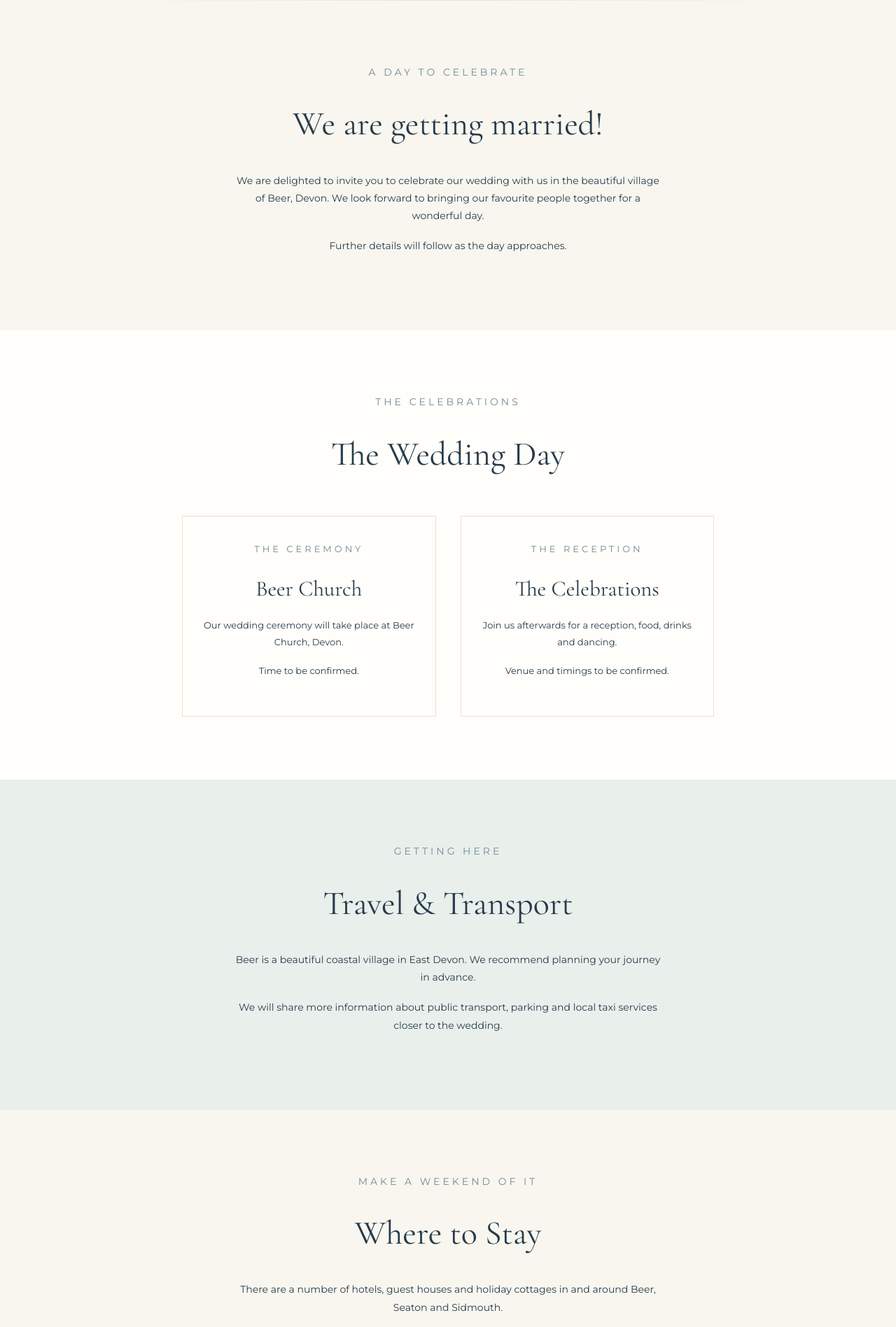
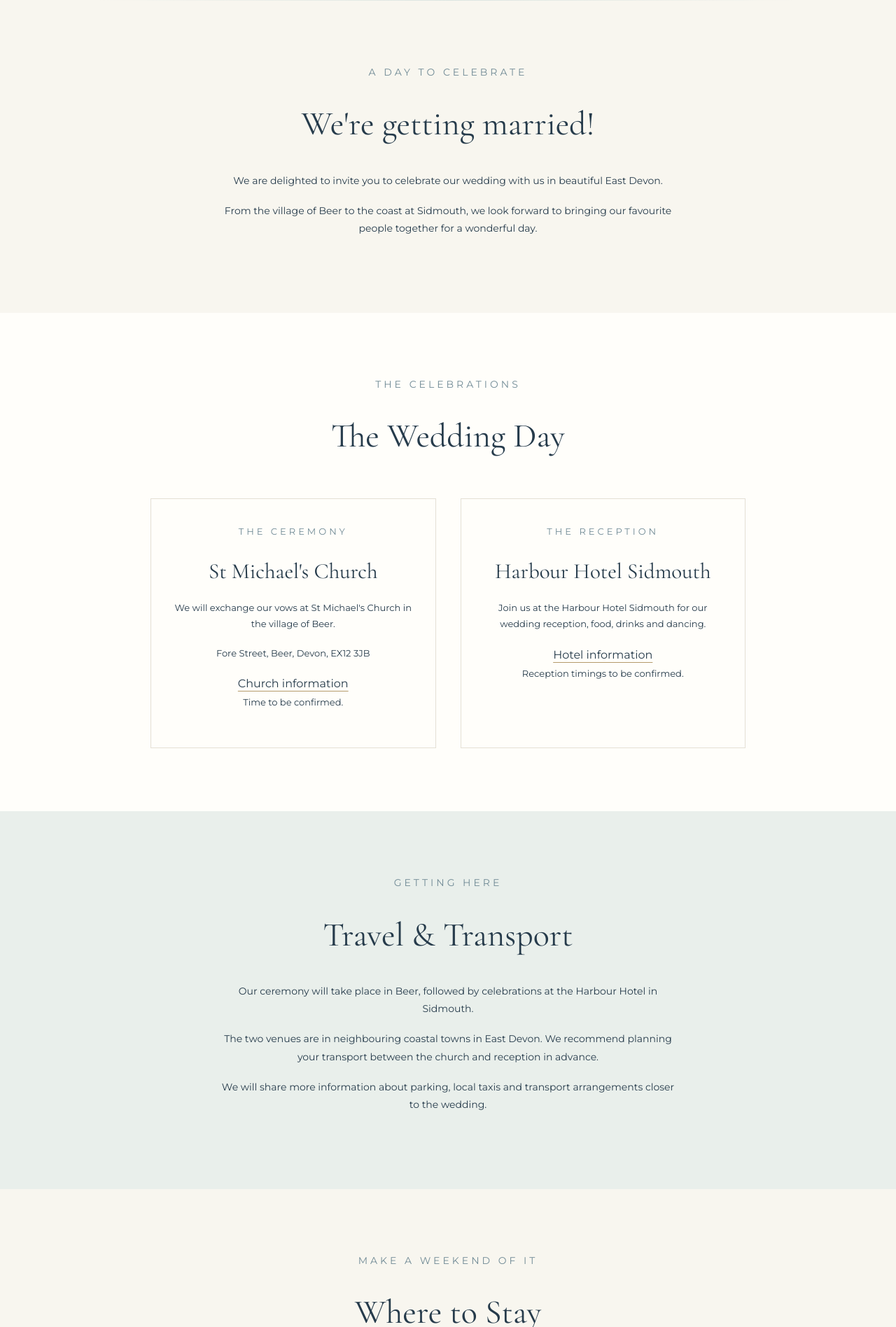
Before and after one commit to 13lcourt-png/Wedding-Website, a plain HTML site: page index.html in a window 1280 px wide. Shown: the part 780-2676 px from the top of the page at 70% size. Drawn offline with nearby package versions, Linux system fonts and the light colour scheme.

Commit message:
Update index.html

```diff
--- a/index.html
+++ b/index.html
@@ -4,8 +4,9 @@
 <head>
 <meta charset="UTF-8">
 <meta name="viewport" content="width=device-width, initial-scale=1.0">
+
 <title>Luke & Hannah | Our Wedding</title>
-<meta name="description" content="Join Luke and Hannah to celebrate their wedding in Beer, Devon, on 1 September 2028.">
+<meta name="description" content="Join Luke and Hannah to celebrate their wedding on 10 June 2028 in Beer and Sidmouth, Devon.">
 
 <link rel="preconnect" href="https://fonts.googleapis.com">
 <link rel="preconnect" href="https://fonts.gstatic.com" crossorigin>
@@ -115,7 +116,7 @@ h1 {
 }
 
 .section-inner {
-  max-width: 760px;
+  max-width: 850px;
   margin: auto;
 }
 
@@ -125,7 +126,7 @@ h1 {
 }
 
 .section p {
-  max-width: 620px;
+  max-width: 650px;
   margin: 0 auto 18px;
   font-size: 14px;
 }
@@ -137,9 +138,7 @@ h1 {
   font-size: 10px;
 }
 
-.details {
-  background: var(--white);
-}
+.details { background: var(--white); }
 
 .detail-grid {
   display: grid;
@@ -155,16 +154,12 @@ h1 {
 
 .detail-card h3 {
   font-size: 31px;
-  margin-bottom: 12px;
+  margin: 12px 0;
 }
 
-.detail-card p {
-  font-size: 13px;
-}
+.detail-card p { font-size: 13px; }
 
-.soft-section {
-  background: #e9efeb;
-}
+.soft-section { background: #e9efeb; }
 
 .button {
   display: inline-block;
@@ -180,6 +175,13 @@ h1 {
 }
 
 .button:hover { background: var(--blue); }
+
+.text-link {
+  color: var(--navy);
+  text-decoration: underline;
+  text-decoration-color: var(--gold);
+  text-underline-offset: 5px;
+}
 
 footer {
   padding: 45px 20px;
@@ -227,8 +229,8 @@ footer p {
     Hannah
   </h1>
 
-  <p class="hero-date">1 September 2028</p>
-  <p class="hero-location">Beer, Devon</p>
+  <p class="hero-date">Saturday 10 June 2028</p>
+  <p class="hero-location">Beer & Sidmouth, Devon</p>
 
   <div class="ornament">✧ &nbsp; ✧ &nbsp; ✧</div>
 
@@ -238,14 +240,18 @@ footer p {
 <section class="section">
   <div class="section-inner">
     <p class="label">A day to celebrate</p>
-    <h2>We are getting married!</h2>
+    <h2>We're getting married!</h2>
+
     <p>
       We are delighted to invite you to celebrate our wedding
-      with us in the beautiful village of Beer, Devon.
-      We look forward to bringing our favourite people together
-      for a wonderful day.
+      with us in beautiful East Devon.
     </p>
-    <p>Further details will follow as the day approaches.</p>
+
+    <p>
+      From the village of Beer to the coast at Sidmouth,
+      we look forward to bringing our favourite people
+      together for a wonderful day.
+    </p>
   </div>
 </section>
 
@@ -255,25 +261,48 @@ footer p {
     <h2>The Wedding Day</h2>
 
     <div class="detail-grid">
+
       <div class="detail-card">
         <p class="label">The ceremony</p>
-        <h3>Beer Church</h3>
+        <h3>St Michael's Church</h3>
+
         <p>
-          Our wedding ceremony will take place at
-          Beer Church, Devon.
+          We will exchange our vows at
+          St Michael's Church in the village of Beer.
         </p>
+
+        <p>Fore Street, Beer, Devon, EX12 3JB</p>
+
+        <a class="text-link"
+           href="https://www.coastalchurch.org.uk/st-michael-s-church-beer"
+           target="_blank"
+           rel="noopener">
+          Church information
+        </a>
+
         <p>Time to be confirmed.</p>
       </div>
 
       <div class="detail-card">
         <p class="label">The reception</p>
-        <h3>The Celebrations</h3>
+        <h3>Harbour Hotel Sidmouth</h3>
+
         <p>
-          Join us afterwards for a reception,
-          food, drinks and dancing.
+          Join us at the Harbour Hotel Sidmouth
+          for our wedding reception, food, drinks
+          and dancing.
         </p>
-        <p>Venue and timings to be confirmed.</p>
+
+        <a class="text-link"
+           href="https://www.harbourhotels.co.uk/our-hotels/devon/harbour-hotel-sidmouth"
+           target="_blank"
+           rel="noopener">
+          Hotel information
+        </a>
+
+        <p>Reception timings to be confirmed.</p>
       </div>
+
     </div>
   </div>
 </section>
@@ -282,13 +311,22 @@ footer p {
   <div class="section-inner">
     <p class="label">Getting here</p>
     <h2>Travel & Transport</h2>
+
     <p>
-      Beer is a beautiful coastal village in East Devon.
-      We recommend planning your journey in advance.
+      Our ceremony will take place in Beer, followed by
+      celebrations at the Harbour Hotel in Sidmouth.
     </p>
+
     <p>
-      We will share more information about public transport,
-      parking and local taxi services closer to the wedding.
+      The two venues are in neighbouring coastal towns
+      in East Devon. We recommend planning your transport
+      between the church and reception in advance.
+    </p>
+
+    <p>
+      We will share more information about parking,
+      local taxis and transport arrangements closer
+      to the wedding.
     </p>
   </div>
 </section>
@@ -297,14 +335,23 @@ footer p {
   <div class="section-inner">
     <p class="label">Make a weekend of it</p>
     <h2>Where to Stay</h2>
+
     <p>
-      There are a number of hotels, guest houses and
-      holiday cottages in and around Beer, Seaton and Sidmouth.
+      The Harbour Hotel Sidmouth offers accommodation
+      overlooking the beautiful Jurassic Coast.
     </p>
+
     <p>
-      We will provide some accommodation recommendations
-      and local information here.
+      There are also a number of hotels, guest houses
+      and holiday cottages in Beer, Seaton and Sidmouth.
     </p>
+
+    <a class="button"
+       href="https://www.harbourhotels.co.uk/our-hotels/devon/harbour-hotel-sidmouth"
+       target="_blank"
+       rel="noopener">
+      Explore Harbour Hotel
+    </a>
   </div>
 </section>
 
@@ -312,9 +359,15 @@ footer p {
   <div class="section-inner">
     <p class="label">We hope you can make it</p>
     <h2>Kindly RSVP</h2>
+
     <p>
-      Please let us know whether you will be joining us.
-      We will also ask for any dietary requirements.
+      Please let us know whether you will be joining us
+      to celebrate on 10 June 2028.
+    </p>
+
+    <p>
+      We will also ask for any dietary requirements
+      and other information we need ahead of the day.
     </p>
 
     <a class="button" href="PASTE_GOOGLE_FORM_LINK_HERE">
@@ -329,7 +382,7 @@ footer p {
 
 <footer>
   <h2>Luke & Hannah</h2>
-  <p>1 SEPTEMBER 2028 · BEER, DEVON</p>
+  <p>10 JUNE 2028 · DEVON</p>
 </footer>
 
 </body>
```
